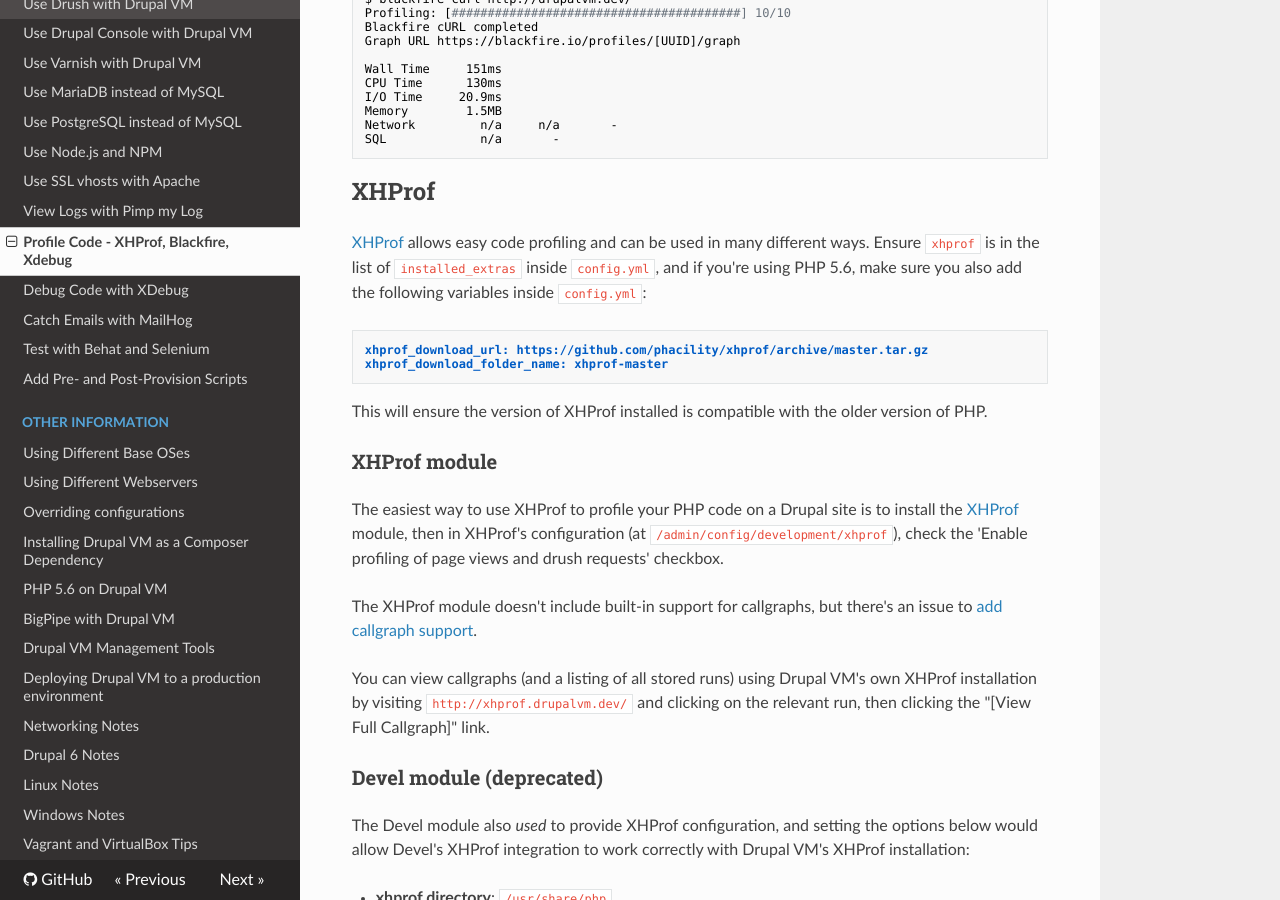
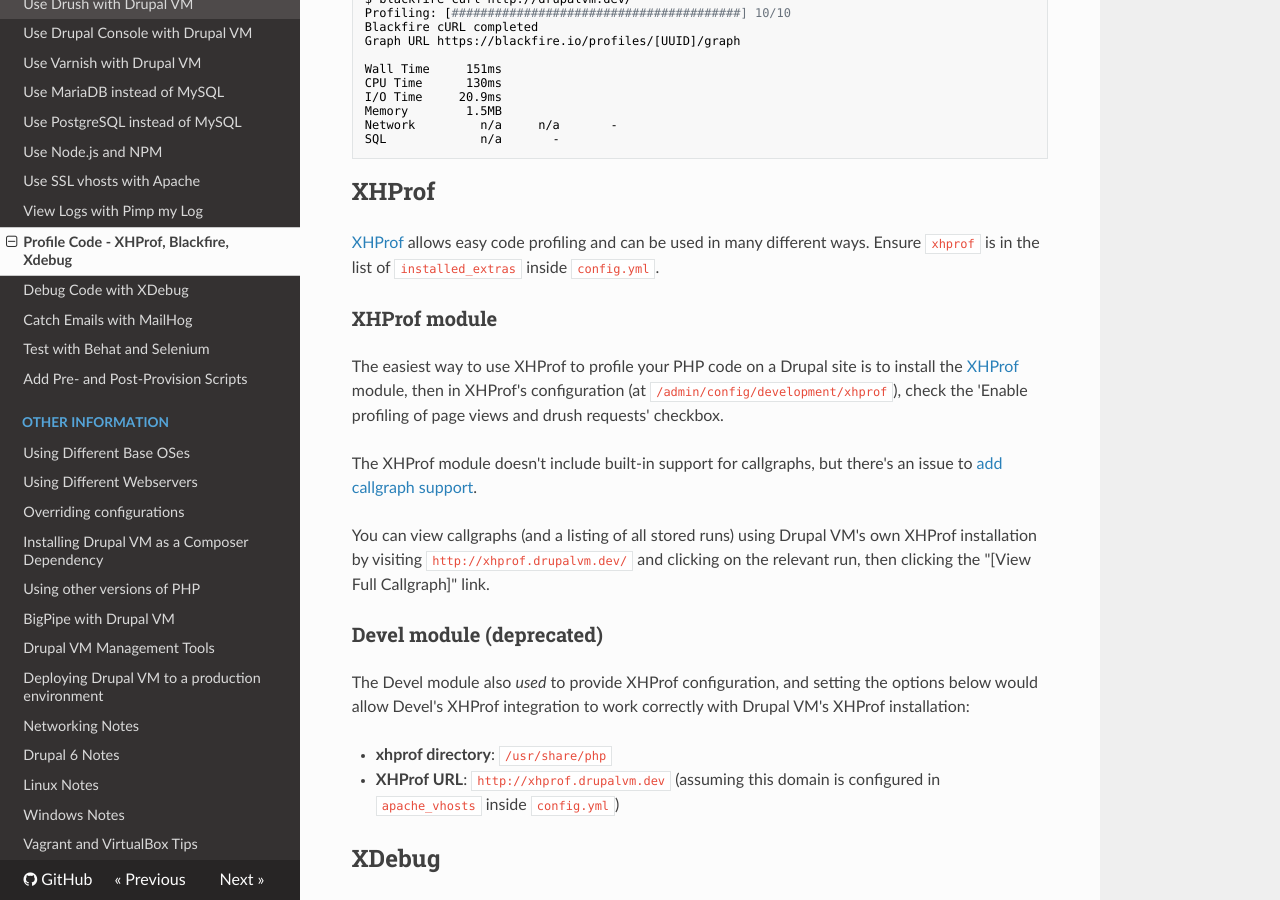
Before and after one commit to geerlingguy/drupal-vm, an MkDocs documentation site: the page built from docs/extras/profile-code.md, in a window 1280 px wide and 900 px high, scrolled down 660 px. Built offline with MkDocs 1.6.1, drawn with Linux system fonts in a browser that asks for light colours; nearby versions of some CDN libraries; old or Windows-style settings are respelled for this version of MkDocs.

Commit message:
Update docs for PHP < 7

````diff
--- a/docs/extras/profile-code.md
+++ b/docs/extras/profile-code.md
@@ -28,14 +28,7 @@ SQL             n/a       -
 
 ## XHProf
 
-[XHProf](http://xhprof.io/) allows easy code profiling and can be used in many different ways. Ensure `xhprof` is in the list of `installed_extras` inside `config.yml`, and if you're using PHP 5.6, make sure you also add the following variables inside `config.yml`:
-
-```
-xhprof_download_url: https://github.com/phacility/xhprof/archive/master.tar.gz
-xhprof_download_folder_name: xhprof-master
-```
-
-This will ensure the version of XHProf installed is compatible with the older version of PHP.
+[XHProf](http://xhprof.io/) allows easy code profiling and can be used in many different ways. Ensure `xhprof` is in the list of `installed_extras` inside `config.yml`.
 
 ### XHProf module
 
--- a/mkdocs.yml
+++ b/mkdocs.yml
@@ -40,7 +40,7 @@ pages:
     - 'Using Different Webservers': 'other/webservers.md'
     - 'Overriding configurations': 'other/overriding-configurations.md'
     - 'Installing Drupal VM as a Composer Dependency': 'other/drupalvm-composer-dependency.md'
-    - 'PHP 5.6 on Drupal VM': 'other/php-56.md'
+    - 'Using other versions of PHP': 'other/php.md'
     - 'BigPipe with Drupal VM': 'other/bigpipe.md'
     - 'Drupal VM Management Tools': 'other/management-tools.md'
     - 'Deploying Drupal VM to a production environment': 'other/production.md'
````
Also changed, not shown: docs/other/php-56.md (deleted, +0 -67 lines), docs/other/php.md (added, +14 -0 lines), 1 other file.
